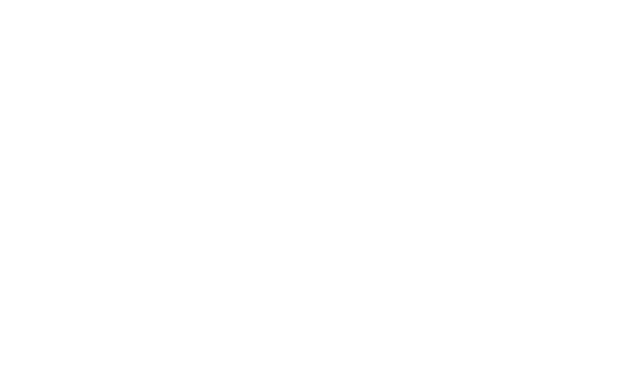
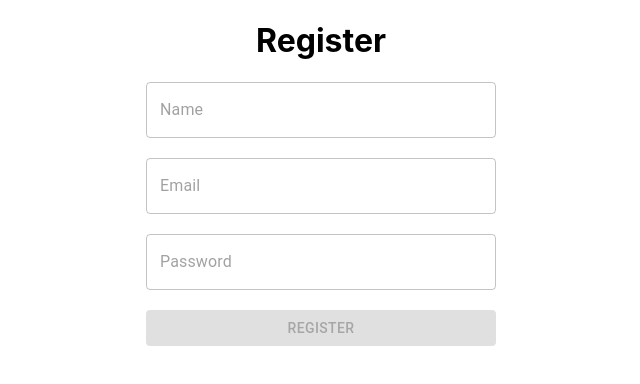
Before and after one commit to Gourav135/Book-Club-Frontend, a React (Create React App) app: page /register in a window 1280 px wide. Before the commit this address had no page. Shown: the top 384 px of the page, without its empty margins (319-959 px from the left). Built offline with nearby package versions, Linux system fonts and the light colour scheme.

Commit message:
login and register built along with redux

```diff
--- a/package.json
+++ b/package.json
@@ -9,11 +9,14 @@
     "@testing-library/jest-dom": "^5.16.4",
     "@testing-library/react": "^13.1.1",
     "@testing-library/user-event": "^13.5.0",
+    "axios": "^0.26.1",
     "react": "^18.0.0",
     "react-dom": "^18.0.0",
+    "react-redux": "^8.0.1",
     "react-router": "^6.3.0",
     "react-router-dom": "^6.3.0",
     "react-scripts": "5.0.1",
+    "redux": "^4.2.0",
     "web-vitals": "^2.1.4"
   },
   "scripts": {
--- a/src/AllRoutes/AllRoutes.jsx
+++ b/src/AllRoutes/AllRoutes.jsx
@@ -3,11 +3,15 @@ import {Home} from "../components/Home/Home"
 import {Books} from "../components/Books/Books"
 import { UserRoom } from "../components/UserRoom/UserRoom";
 import { AllRoom } from "../components/AllRoom/AllRoom";
+import { Register } from "../components/Register/Register";
+import { Login } from "../components/Login/Login";
 
 export const AllRoutes = () => {
     return (
         <Routes>
             <Route path="/" element={<Home/>}/>
+            <Route path="/login" element={<Login/>}/>
+            <Route path="/register" element={<Register/>}/>
             <Route path="/Books" element={<Books/>}/>
             <Route path="/UserRoom" element={<UserRoom/>}/>
             <Route path="/AllRoom" element={<AllRoom/>}/>
--- /dev/null
+++ b/src/Redux/Auth/auth.action.js
@@ -0,0 +1,5 @@
+
+export const SET_USER = "SET_USER";
+
+
+export const setUser = (payload)=>({type:SET_USER, payload});
--- /dev/null
+++ b/src/Redux/Auth/auth.reducer.js
@@ -0,0 +1,15 @@
+import { defaultListboxReducer } from "@mui/base"
+import { SET_USER } from "./auth.action"
+
+const initState = {
+    user:null
+}
+
+export const authReducer = (store=initState,{type,payload})=>{
+    switch(type){
+        case SET_USER:
+            return {...store, user:payload}
+        default:
+            return store
+    }
+}
--- /dev/null
+++ b/src/Redux/store.js
@@ -0,0 +1,16 @@
+import { applyMiddleware, combineReducers, compose, createStore } from "redux";
+import { authReducer } from "./Auth/auth.reducer";
+
+const loggerMiddleware = (store)=>(next)=>(action)=>{
+    if(typeof action ==="function"){
+        return action(store.dispatch);
+    }
+
+    next(action)
+}
+
+const rootReducer = combineReducers({
+    auth:authReducer
+})
+
+export const store = createStore(rootReducer, compose(applyMiddleware(loggerMiddleware), window.__REDUX_DEVTOOLS_EXTENSION__ && window.__REDUX_DEVTOOLS_EXTENSION__()))
--- /dev/null
+++ b/src/components/Login/Login.jsx
@@ -0,0 +1,50 @@
+import { Box, TextField, Button, CircularProgress, Alert } from '@mui/material';
+import axios from 'axios';
+import {useState} from "react"
+import { useDispatch } from 'react-redux';
+import { useNavigate } from 'react-router';
+import { setUser } from '../../Redux/Auth/auth.action';
+
+export const Login=()=>{
+    const [formData, setFormData] = useState({
+        email:"",
+        password:""
+    })
+    const [loading, setLoading] = useState(false)
+    const [error,setError] = useState(false);
+    const navigate = useNavigate()
+    const dispatch = useDispatch()
+
+    const handleChange = (e)=>{
+        const {id, value} = e.target;
+        setFormData({...formData, [id]:value})
+    }
+
+    const handleSubmit = ()=>{
+        setLoading(true);
+        axios.post("https://book-club-server-hackathon.herokuapp.com/auth/login", formData).then(({data})=>{
+            dispatch(setUser(data));
+            setError(false);
+            setLoading(false);
+            localStorage.setItem("bookclubUser", JSON.stringify(data));
+            navigate("/")
+        }).catch((er)=>{
+            setLoading(false)
+            setError(true);
+        })
+
+    }
+
+
+    return(
+        <Box>
+            <h1>Login</h1>
+            {loading?<CircularProgress/>:<Box sx={{display:"flex", flexDirection:"column", gap:"20px", width:"350px", margin:"auto"}} component={"form"}>
+                <TextField onChange={handleChange} id='email' value={formData.email} type="email" placeholder='Email'/>
+                <TextField onChange={handleChange} id='password' value={formData.password} type='password' placeholder='Password'/>
+                {formData.email&&formData.password?<Button onClick={handleSubmit} variant='contained'>Login</Button>:<Button disabled onClick={handleSubmit} variant='contained'>Login</Button>}
+                {error&&<Alert severity="error">Invalid! Try Again</Alert>}
+            </Box>}
+        </Box>
+    )
+}
--- /dev/null
+++ b/src/components/Register/Register.jsx
@@ -0,0 +1,43 @@
+import { Box, TextField, Button, CircularProgress } from '@mui/material';
+import axios from 'axios';
+import {useState} from "react"
+import { useNavigate } from 'react-router';
+
+export const Register=()=>{
+    const [formData, setFormData] = useState({
+        name:"",
+        email:"",
+        password:""
+    })
+    const [loading, setLoading] = useState(false)
+    const navigate = useNavigate()
+
+    const handleChange = (e)=>{
+        const {id, value} = e.target;
+        setFormData({...formData, [id]:value})
+    }
+
+    const handleSubmit = ()=>{
+        setLoading(true);
+        axios.post("https://book-club-server-hackathon.herokuapp.com/auth/register", formData).then(({data})=>{
+            setLoading(false);
+            navigate("/login")
+        })
+
+    }
+
+
+    return(
+        <Box>
+            <h1>Register</h1>
+            {loading?<CircularProgress/>:<Box sx={{display:"flex", flexDirection:"column", gap:"20px", width:"350px", margin:"auto"}} component={"form"}>
+
+                <TextField onChange={handleChange} id='name' value={formData.name} placeholder='Name'/>
+                <TextField onChange={handleChange} id='email' value={formData.email} type="email" placeholder='Email'/>
+                <TextField onChange={handleChange} id='password' value={formData.password} type='password' placeholder='Password'/>
+                {formData.name&&formData.email&&formData.password.length>5?<Button onClick={handleSubmit} variant='contained'>Register</Button>:<Button disabled onClick={handleSubmit} variant='contained'>Register</Button>}
+
+            </Box>}
+        </Box>
+    )
+}
--- a/src/index.js
+++ b/src/index.js
@@ -4,12 +4,16 @@ import './index.css';
 import App from './App';
 import reportWebVitals from './reportWebVitals';
 import {BrowserRouter} from "react-router-dom"
+import {Provider as ReduxProvider} from "react-redux"
+import { store } from './Redux/store';
 
 const root = ReactDOM.createRoot(document.getElementById('root'));
 root.render(
   <React.StrictMode>
     <BrowserRouter>
+    <ReduxProvider store={store}>
       <App />
+      </ReduxProvider>
     </BrowserRouter>
   </React.StrictMode>
 );
```
Also changed, not shown: 1 other file (tests, documents, lock files or other folders).
